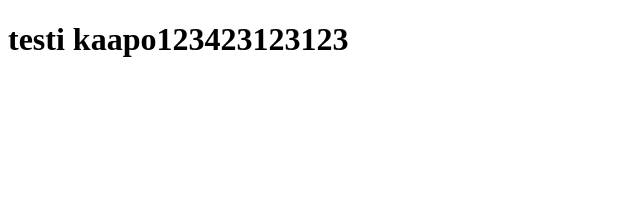
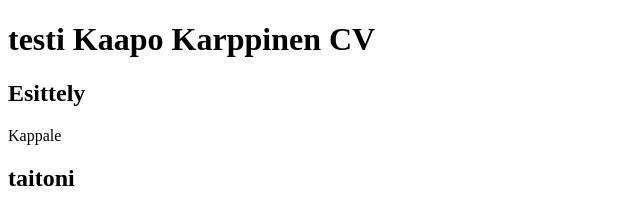
Before and after one commit to KaapoK/KaapoK.github.io, a plain HTML site: page index.html in a window 1280 px wide. Shown: the whole page, without its empty margins (0-640 px from the left). Drawn offline with Linux system fonts and the light colour scheme.

Commit message:
Update index.html

```diff
--- a/index.html
+++ b/index.html
@@ -3,9 +3,12 @@
 <head>
     <meta charset="UTF-8">
     <meta name="viewport" content="width=, initial-scale=1.0">
-    <title>Document</title>
+    <title>Kaapo sivu</title>
 </head>
 <body>
-    <h1>testi kaapo123423123123</h1>
+    <h1>testi Kaapo Karppinen CV</h1>
+    <h2>Esittely</h2>
 </body>
 </html>
+<P>Kappale</P>
+<H2>taitoni</H2>
```
